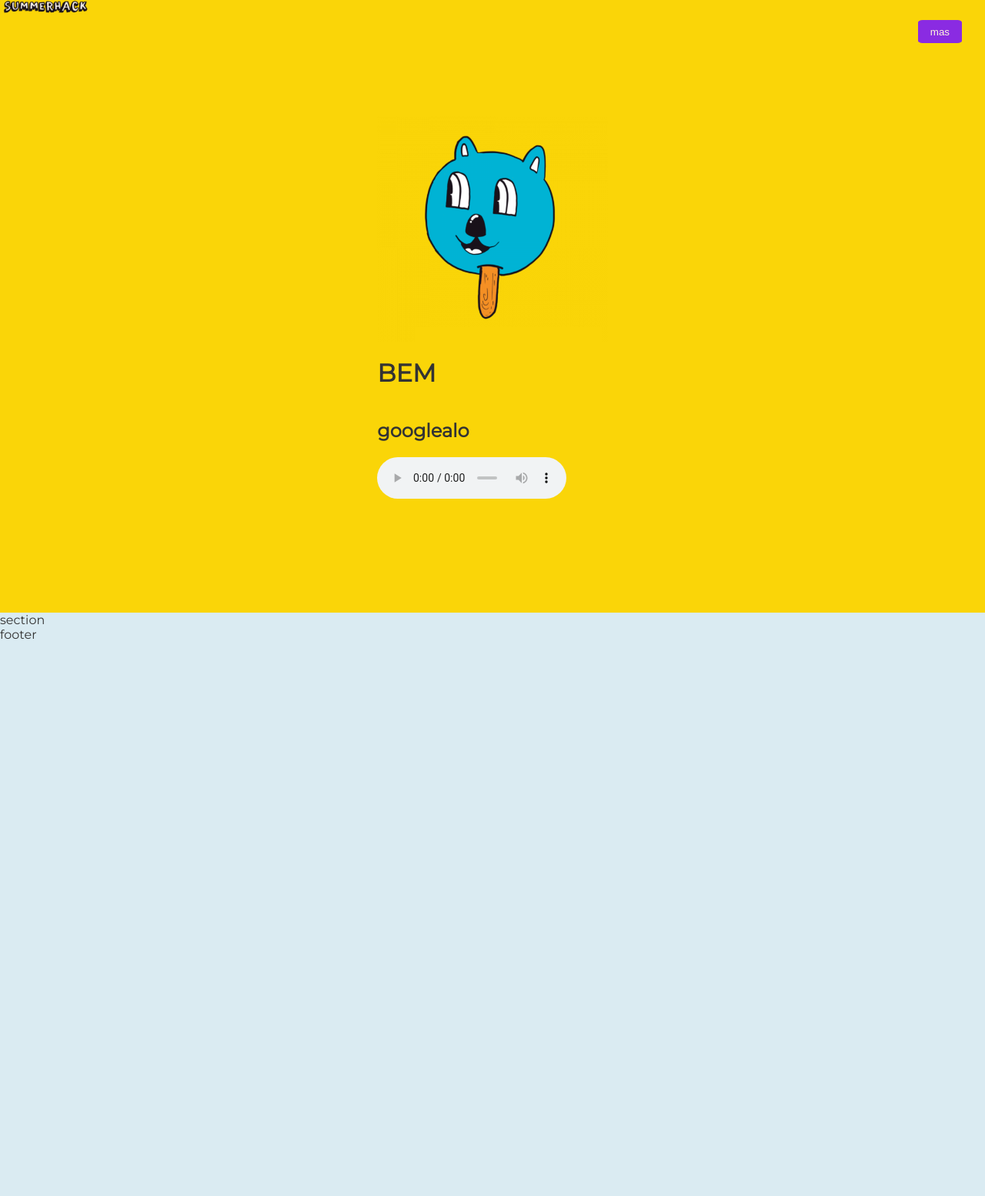
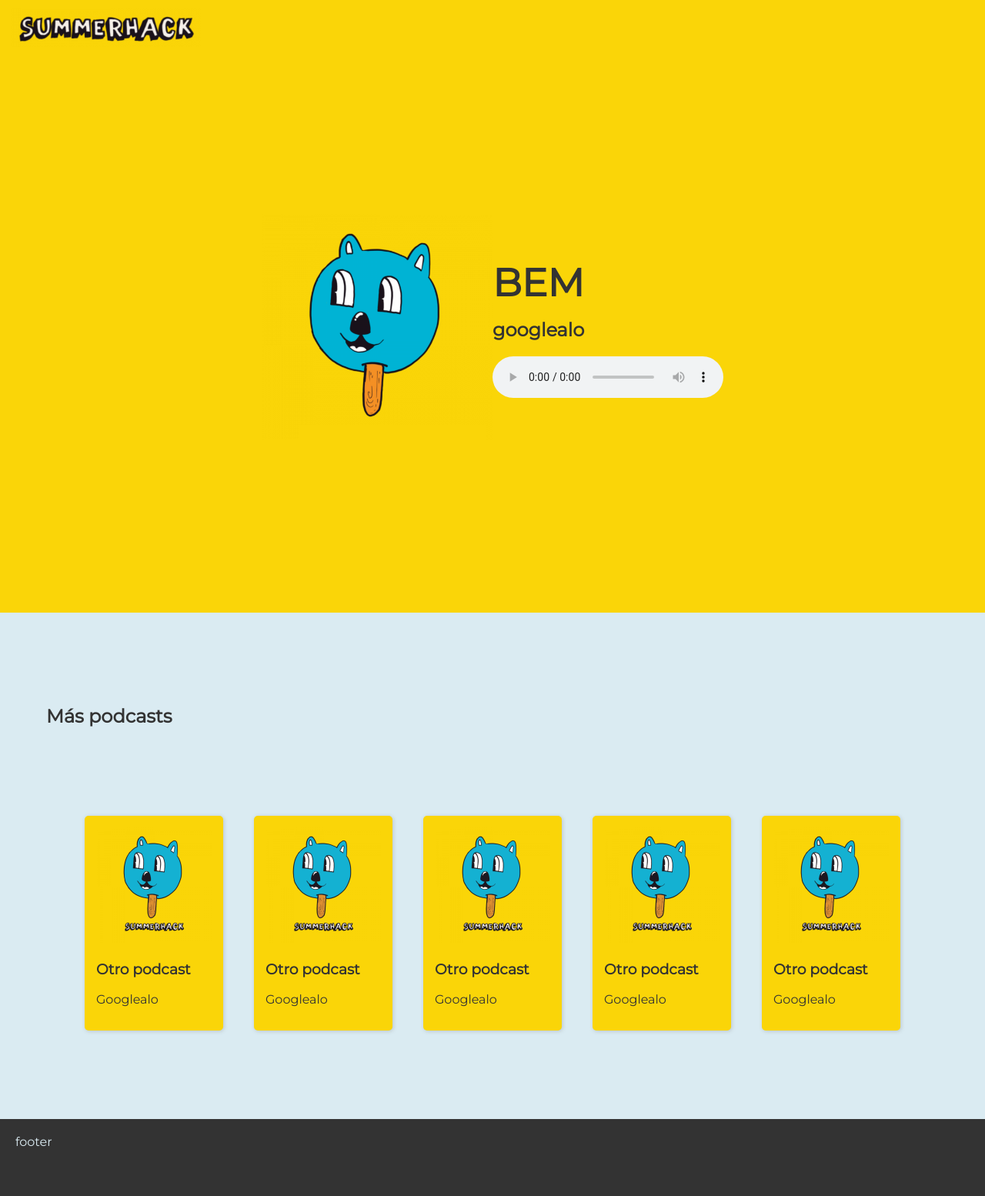
Before and after one commit to swingdemon/reto-semanal-02, a plain HTML site: page index.html in a window 1280 px wide. Shown: the part 4-1558 px from the top of the page at 77% size. Before the commit the page ends 838 px from the top, so only its background shows below. Drawn offline with Linux system fonts and the light colour scheme.

Commit message:
agregada seccion de mas podcasts

```diff
--- a/index.html
+++ b/index.html
@@ -45,21 +45,55 @@
 	</head>
 	<body>
 		<header>
+			<nav>
 				<a class="logo" href="index.html"
 					><img src="img/summerhack.png" alt="logo"
 				/></a>
+			</nav>
+		</header>
+		<section class="single-podcast">
 			<div class="player">
 				<img src="img/summer-paleta.png" alt="" />
-				<h1>BEM</h1>
+				<div class="podcast-content">
+					<h1><strong>BEM</strong></h1>
 					<h2>googlealo</h2>
 					<audio
 						src="https://anchor.fm/s/2af6f0e8/podcast/play/25118750/https%3A%2F%2Fd3ctxlq1ktw2nl.cloudfront.net%2Fproduction%2F2021-0-13%2F145027630-44100-1-85eff825d09de.m4a"
 						controls
 					></audio>
 				</div>
-			<button>mas</button>
-		</header>
-		<section>section</section>
+			</div>
+		</section>
+		<section class="multi-podcast">
+			<h2>Más podcasts</h2>
+			<div class="coleccion-podcast">
+				<div class="card">
+					<a href=""><img src="img/logo.png" alt="tapa podcast" /></a>
+					<h3>Otro podcast</h3>
+					<p>Googlealo</p>
+				</div>
+				<div class="card">
+					<a href=""><img src="img/logo.png" alt="tapa podcast" /></a>
+					<h3>Otro podcast</h3>
+					<p>Googlealo</p>
+				</div>
+				<div class="card">
+					<a href=""><img src="img/logo.png" alt="tapa podcast" /></a>
+					<h3>Otro podcast</h3>
+					<p>Googlealo</p>
+				</div>
+				<div class="card">
+					<a href=""><img src="img/logo.png" alt="tapa podcast" /></a>
+					<h3>Otro podcast</h3>
+					<p>Googlealo</p>
+				</div>
+				<div class="card">
+					<a href=""><img src="img/logo.png" alt="tapa podcast" /></a>
+					<h3>Otro podcast</h3>
+					<p>Googlealo</p>
+				</div>
+			</div>
+		</section>
 		<footer>footer</footer>
 	</body>
 </html>
--- a/style/mystyle.css
+++ b/style/mystyle.css
@@ -7,6 +7,7 @@
 * {
 	box-sizing: border-box;
 }
+/* FORMAT */
 body {
 	margin: 0px;
 	padding: 0px;
@@ -19,42 +20,81 @@ h1 h2 h3 h4 h5 {
 	font-family: 'Raleway', sans-serif;
 	font-weight: 700;
 }
+h1 {
+	font-size: 50px;
+	line-height: 10px;
+}
 .text-light {
 	font-weight: 300;
 }
+/* HEADER */
 header {
-	height: 100vh;
+	height: 50px;
 	background-color: #fad508;
+	padding: 15px;
+}
+
+header nav {
 	display: flex;
 	justify-content: space-between;
 }
-.logo img {
-	height: 24px;
+
+header nav .logo img {
+	height: 50px;
 }
-.player {
-	align-self: center;
-}
-header a img {
-	max-height: 150px;
-}
-
-header button {
-	max-height: 30px;
-	margin: 30px;
-	background-color: blueviolet;
-	color: cornsilk;
-	border: 0px;
-	padding: 8px 16px;
-	border-radius: 10%;
+/* PRIMERA SECCION */
+.single-podcast {
+	background-color: #fad508;
+	display: flex;
+	align-items: center;
+	justify-content: center;
+	height: calc(100vh - 50px);
 }
 .player {
 	display: flex;
-	flex-direction: column;
-	max-height: 600px;
+	flex-wrap: wrap;
+	align-items: center;
+	justify-content: center;
 }
 .player img {
+	height: 300px;
 	width: 300px;
 }
-audio {
-	width: 246px;
+
+/* SEGUNDA SECCION */
+
+.multi-podcast {
+	padding: 100px 60px;
 }
+.coleccion-podcast {
+	margin-top: 100px;
+	display: flex;
+	flex-wrap: wrap;
+	justify-content: center;
+}
+.card {
+	background-color: #fad508;
+	padding: 15px;
+	margin: 15px 20px;
+	border-radius: 5px;
+	box-shadow: 1px 1px 5px rgba(111, 111, 111, 0.3);
+	transition: 300ms;
+}
+.card:hover {
+	transform: scale(1.1);
+	*margin: 30px 40px;
+	transition: 300ms;
+}
+
+.card a img {
+	height: 150px;
+}
+
+/* FOOTER */
+
+footer {
+	height: 100px;
+	background-color: #333;
+	color: #daebf2;
+	padding: 20px;
+}
```
Lines whose indentation alone changed are shown as unchanged.
